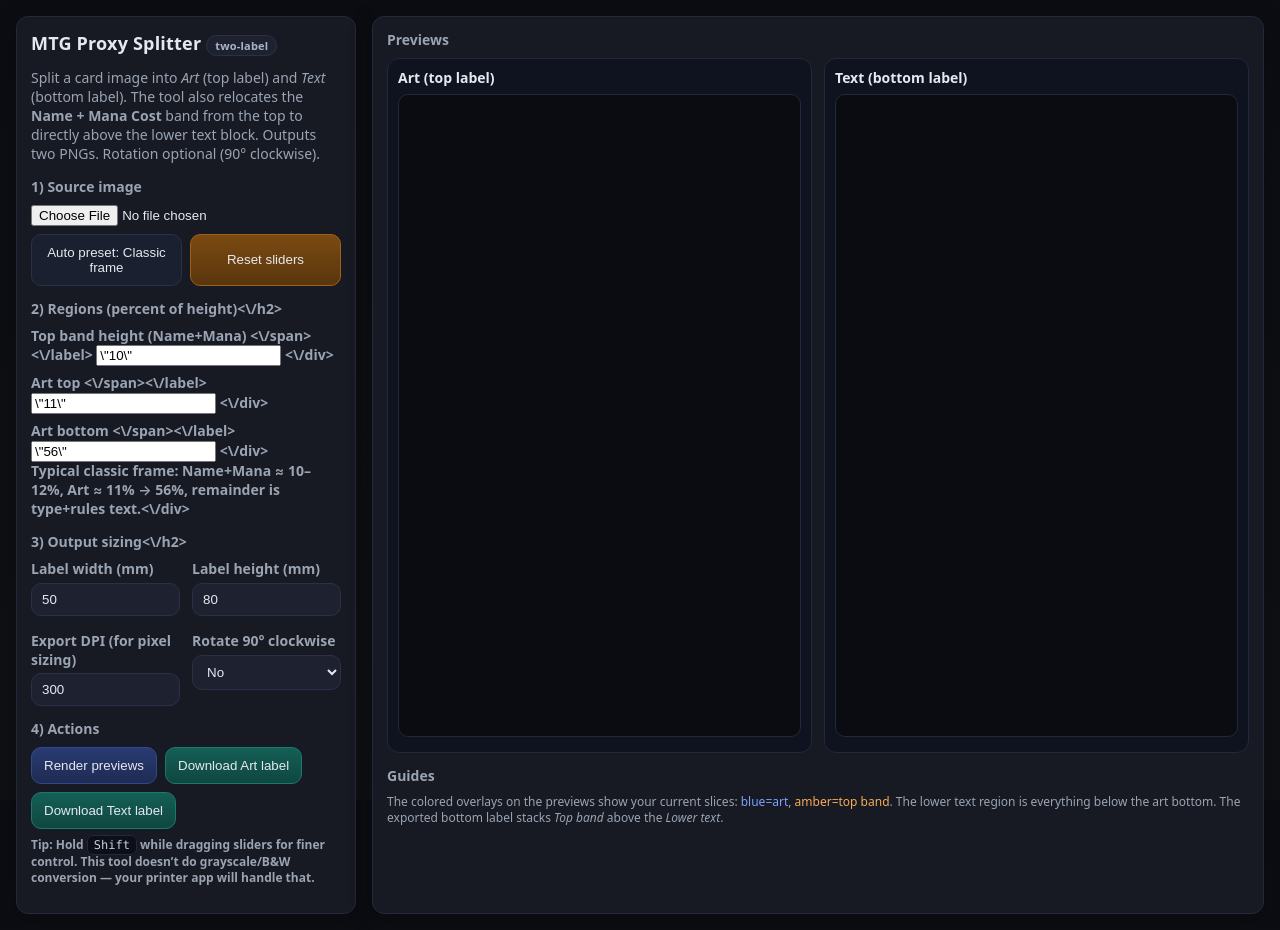
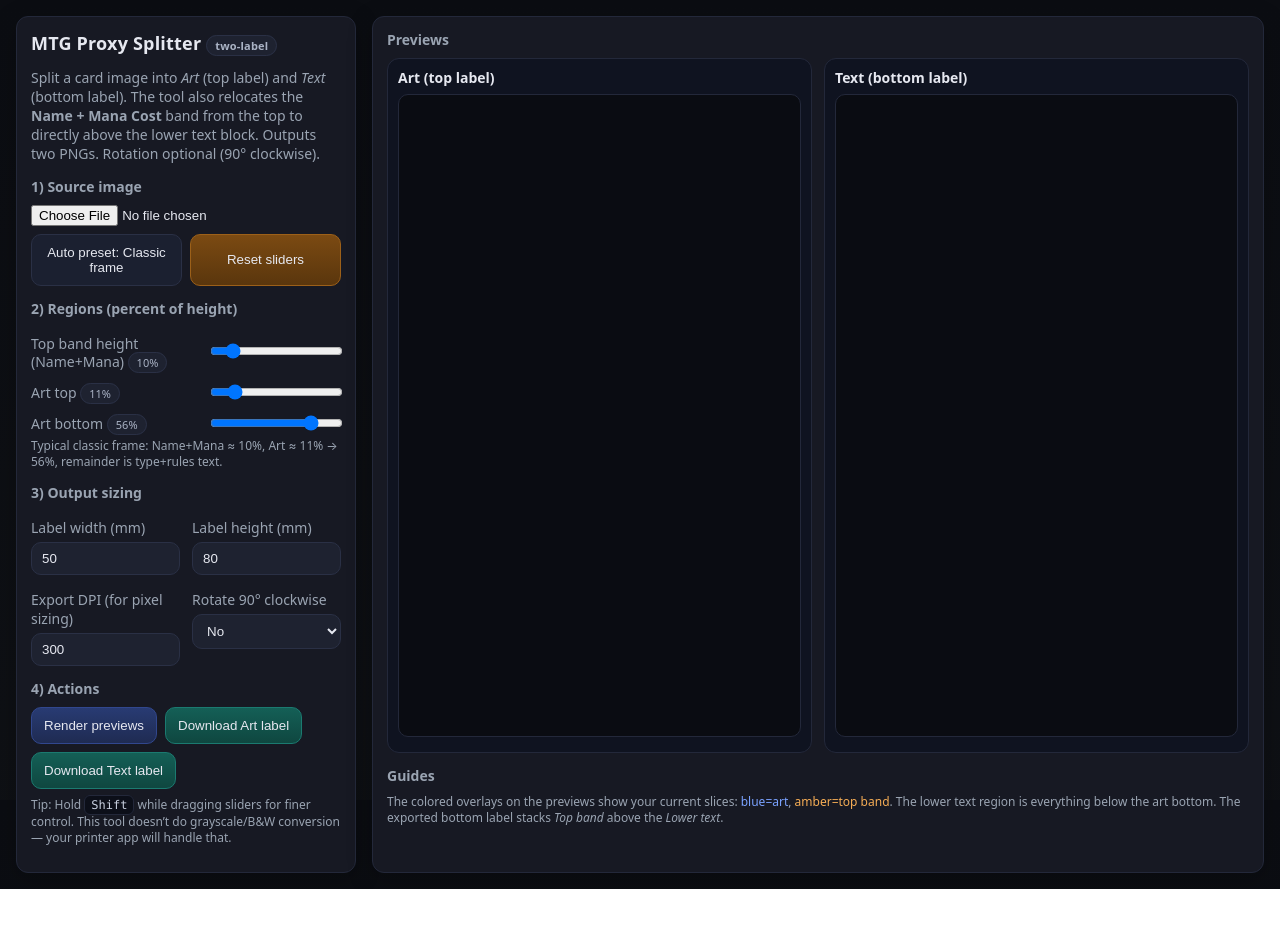
Before and after one commit to ashenContinuum/MTGthermalCrop, a plain HTML site: page index.html in a window 1280 px wide. Both pictures are taken after a click on the button "Auto preset: Classic frame". After the commit the page ends 889 px from the top, so only its background shows below. Drawn offline with Linux system fonts and the light colour scheme.

Commit message:
Update index.html

```diff
--- a/index.html
+++ b/index.html
@@ -58,22 +58,22 @@
         <button id="reset" class="btn warn">Reset sliders</button>
       </div>
 
-      <h2>2) Regions (percent of height)<\/h2>
-      <div class=\"slider-row\">
-        <label>Top band height (Name+Mana) <span id=\"vTop\" class=\"pill\"><\/span><\/label>
-        <input id=\"topBand\" type=\"range\" min=\"3\" max=\"20\" value=\"10\" \/>
-      <\/div>
-      <div class=\"slider-row\">
-        <label>Art top <span id=\"vArtTop\" class=\"pill\"><\/span><\/label>
-        <input id=\"artTop\" type=\"range\" min=\"10\" max=\"35\" value=\"11\" \/>
-      <\/div>
-      <div class=\"slider-row\">
-        <label>Art bottom <span id=\"vArtBot\" class=\"pill\"><\/span><\/label>
-        <input id=\"artBot\" type=\"range\" min=\"45\" max=\"70\" value=\"56\" \/>
-      <\/div>
-      <div class=\"note\">Typical classic frame: Name+Mana ≈ 10–12%, Art ≈ 11% → 56%, remainder is type+rules text.<\/div>
+      <h2>2) Regions (percent of height)</h2>
+      <div class="slider-row">
+        <label>Top band height (Name+Mana) <span id="vTop" class="pill"></span></label>
+        <input id="topBand" type="range" min="1" max="70" value="10" />
+      </div>
+      <div class="slider-row">
+        <label>Art top <span id="vArtTop" class="pill"></span></label>
+        <input id="artTop" type="range" min="1" max="70" value="11" />
+      </div>
+      <div class="slider-row">
+        <label>Art bottom <span id="vArtBot" class="pill"></span></label>
+        <input id="artBot" type="range" min="1" max="70" value="56" />
+      </div>
+      <div class="note">Typical classic frame: Name+Mana ≈ 10%, Art ≈ 11% → 56%, remainder is type+rules text.</div>
 
-      <h2>3) Output sizing<\/h2>
+      <h2>3) Output sizing</h2>
       <div class="grid2">
         <div>
           <label>Label width (mm)</label>
@@ -308,8 +308,7 @@
         const ctx = artOut.getContext('2d');
         ctx.imageSmoothingEnabled = true; ctx.imageSmoothingQuality = 'high';
         // Draw art covering the whole label (letterbox if needed)
-        const srcCanvas = S.rotate ? rotate90cw(artC) : artC;
-        const srcAR = srcCanvas.width / srcCanvas.height;
+        const srcAR = artC.width / artC.height;
         const dstAR = artOut.width / artOut.height;
         let dw, dh, dx, dy;
         if (srcAR > dstAR) {
@@ -319,7 +318,7 @@
           dh = artOut.height; dw = Math.round(dh * srcAR); dx = Math.round((artOut.width - dw)/2); dy = 0;
         }
         ctx.fillStyle = '#ffffff'; ctx.fillRect(0,0,artOut.width,artOut.height);
-        ctx.drawImage(srcCanvas, 0, 0, srcCanvas.width, srcCanvas.height, dx, dy, dw, dh);
+        ctx.drawImage(artC, 0, 0, artC.width, artC.height, dx, dy, dw, dh);
       }
 
       // Bottom label: stack topBandC + lowerTextC, then scale to label size
@@ -329,8 +328,7 @@
       {
         const ctx = bottomOut.getContext('2d');
         ctx.imageSmoothingEnabled = true; ctx.imageSmoothingQuality = 'high';
-        const srcCanvasB = S.rotate ? rotate90cw(stackedRaw) : stackedRaw;
-        const srcAR = srcCanvasB.width / srcCanvasB.height;
+        const srcAR = stackedRaw.width / stackedRaw.height;
         const dstAR = bottomOut.width / bottomOut.height;
         let dw, dh, dx, dy;
         if (srcAR > dstAR) {
@@ -339,8 +337,12 @@
           dh = bottomOut.height; dw = Math.round(dh * srcAR); dx = Math.round((bottomOut.width - dw)/2); dy = 0;
         }
         ctx.fillStyle = '#ffffff'; ctx.fillRect(0,0,bottomOut.width,bottomOut.height);
-        ctx.drawImage(srcCanvasB, 0,0, srcCanvasB.width, srcCanvasB.height, dx, dy, dw, dh);
+        ctx.drawImage(stackedRaw, 0,0, stackedRaw.width, stackedRaw.height, dx, dy, dw, dh);
       }
+
+      // Optional rotation
+      let artFinal = S.rotate ? rotate90cw(artOut) : artOut;
+      let bottomFinal = S.rotate ? rotate90cw(bottomOut) : bottomOut;
 
       // Draw to previews
       prevTop.width = artFinal.width; prevTop.height = artFinal.height;
@@ -356,7 +358,8 @@
       ctxTop.restore(); ctxBot.restore();
 
       // Store for export
-      S.topCanvas = artOut; S.bottomCanvas = bottomOut;
+      S.topCanvas = artFinal; S.bottomCanvas = bottomFinal;
+      exportTop.disabled = exportBottom.disabled = !enableExport && false; // always enable after first render
       exportTop.disabled = exportBottom.disabled = false;
     }
 
```
